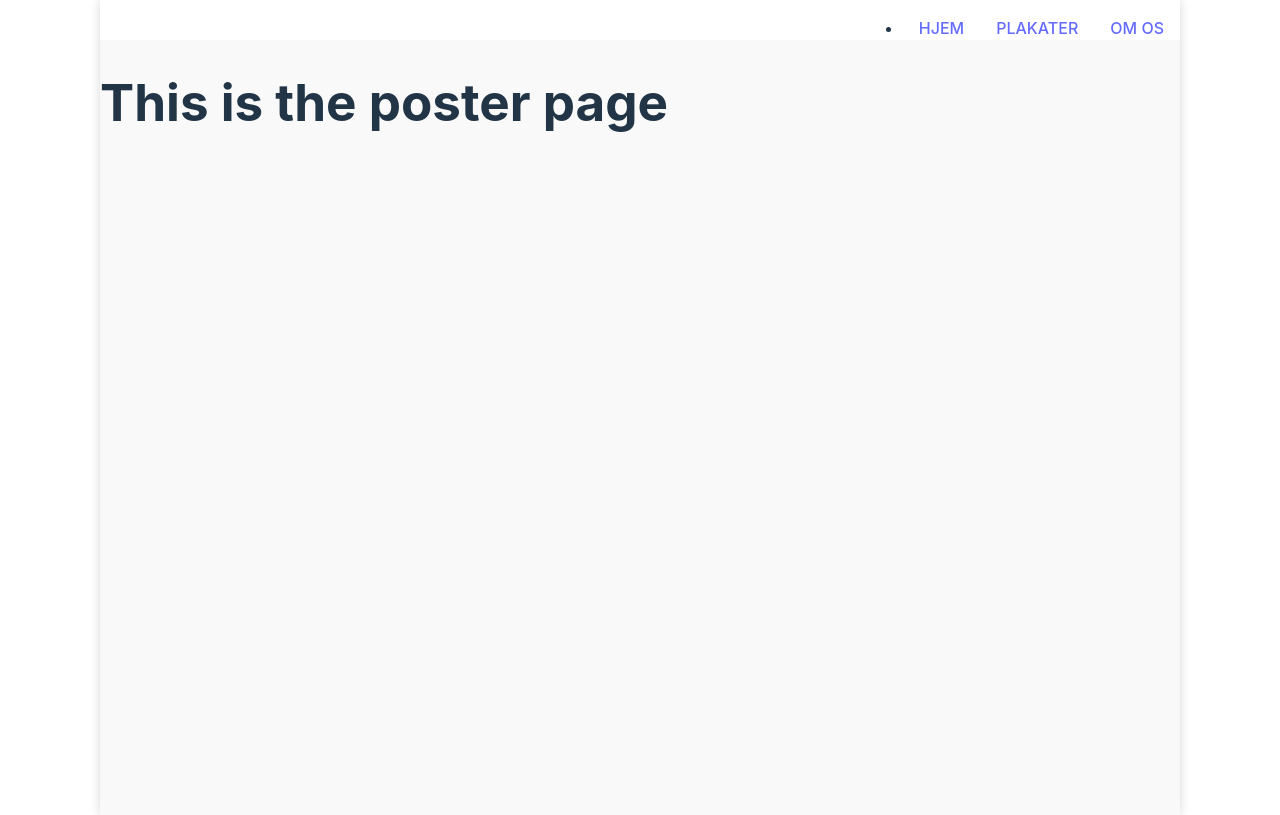
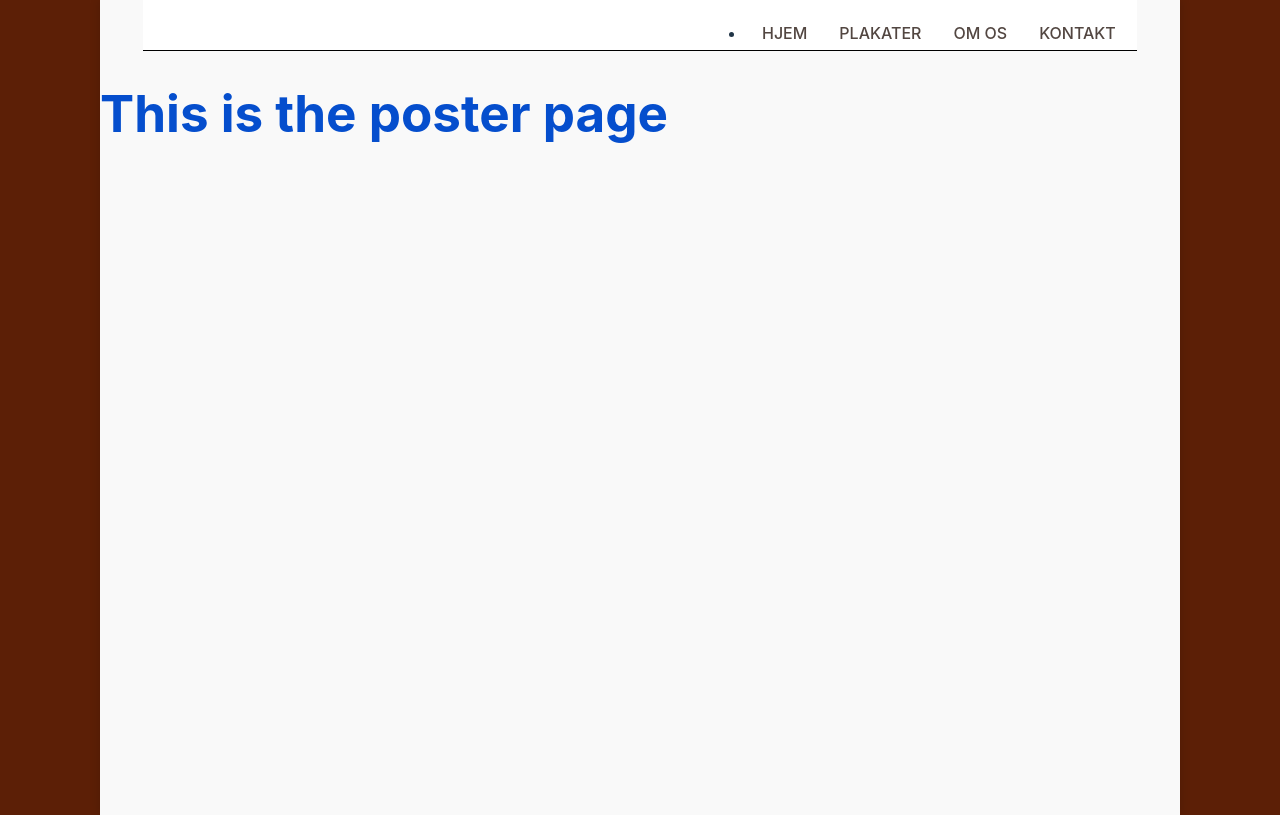
Before and after one commit to Eon4/WallyWoodProject, a React (Vite) app in the folder wood/: page /Posters in a window 1280 px wide. Built offline with nearby package versions, Linux system fonts and the light colour scheme.

Commit message:
more style update

```diff
--- a/wood/src/App.css
+++ b/wood/src/App.css
@@ -12,3 +12,9 @@ box-shadow: 0px 0px 10px #00000029;
 opacity: 1;
 
 }
+
+
+body{
+  background-color:#5C1F06;
+
+}
--- a/wood/src/App.jsx
+++ b/wood/src/App.jsx
@@ -1,9 +1,10 @@
 import React from 'react';
-import style from './App.css';
+import './App.css';
 import { BrowserRouter, Route, Routes } from 'react-router-dom';
 import { MainPage } from './Pages/MainPage';
 import { Posters } from './Pages/Posters';
 import { About } from './Pages/About';
+import { Contact } from './Pages/contact';
 
 function App() {
   return (
@@ -12,6 +13,8 @@ function App() {
         <Route path="/Posters" element={<Posters />} />
         <Route path="/MainPage" element={<MainPage />} />
         <Route path="/About" element={<About />} />
+        <Route path="/Contact" element={<Contact />} />
+
       </Routes>
     </BrowserRouter>
   );
--- a/wood/src/Components/Navigation.jsx
+++ b/wood/src/Components/Navigation.jsx
@@ -14,7 +14,7 @@ export const Navigation = () => {
           <Link to="/MainPage">HJEM</Link>
             <Link to="/Posters">PLAKATER</Link>
             <Link to="/about">OM OS</Link>
-            {/* <Link to="/contact">KONTAKT</Link> */}
+            <Link to="/contact">KONTAKT</Link>
             {/* <Link to="/login">LOGIN</Link> */}
             </li>
 
--- a/wood/src/Pages/Posters.jsx
+++ b/wood/src/Pages/Posters.jsx
@@ -1,4 +1,4 @@
-// import style from '../styles/posters.module.scss'
+import style from '../styles/posters.module.scss'
 
 import { Navigation } from '../Components/Navigation'
 
@@ -8,7 +8,7 @@ export function Posters(){
         <Navigation /> {/* Include the Navigation component */}
 
 
-          <h1> This is the poster page</h1>
+          <h1 className={style.h1style}> This is the poster page</h1>
 
 
         </div>
--- a/wood/src/Pages/contact.jsx
+++ b/wood/src/Pages/contact.jsx
@@ -0,0 +1,16 @@
+// import style from '../styles/posters.module.scss'
+import { Navigation } from '../Components/Navigation'
+
+export function Contact(){
+    return (
+        <div>
+        <Navigation />
+
+
+          <h1> This is the Contact Page</h1>
+
+
+        </div>
+
+    )
+}
--- a/wood/src/Styles/globals.scss
+++ b/wood/src/Styles/globals.scss
@@ -4,5 +4,6 @@ $Darkred: #5C1F06;
 $salmon: #D97852;
 $text: #524641;
 $Gray: #707070;
-$main_color: #D1B3A7;
-$main_color: #A68E85;
+$Kiss: #D1B3A7;
+$Earth: #A68E85;
+$snow: #f9f9f9;
--- a/wood/src/Styles/header.module.scss
+++ b/wood/src/Styles/header.module.scss
@@ -31,4 +31,5 @@
     // left: 183px;
     width: 1000px;
     height: 268px;
+    border-radius: 20px;
   }
--- a/wood/src/Styles/navigation.module.scss
+++ b/wood/src/Styles/navigation.module.scss
@@ -4,9 +4,14 @@
     background-color: #FFFFFF;
     list-style-type:none;
     margin: 0;
-    padding: 0;
+    padding: 5px;
     overflow: hidden;
     text-decoration: none;
+    border-bottom: 1px #000000 solid;
+    margin-inline-start: 4%;
+    margin-inline-end: 4%;
+
+
   }
 
   li {
@@ -20,5 +25,7 @@
     padding: 14px 16px;
     text-decoration: none;
     justify-items: end;
+    color: $text;
+
 
   }
--- a/wood/src/Styles/posters.module.scss
+++ b/wood/src/Styles/posters.module.scss
@@ -0,0 +1,4 @@
+
+.h1style{
+    color: rgb(5, 78, 205);
+}
```
Lines whose indentation alone changed are shown as unchanged.
